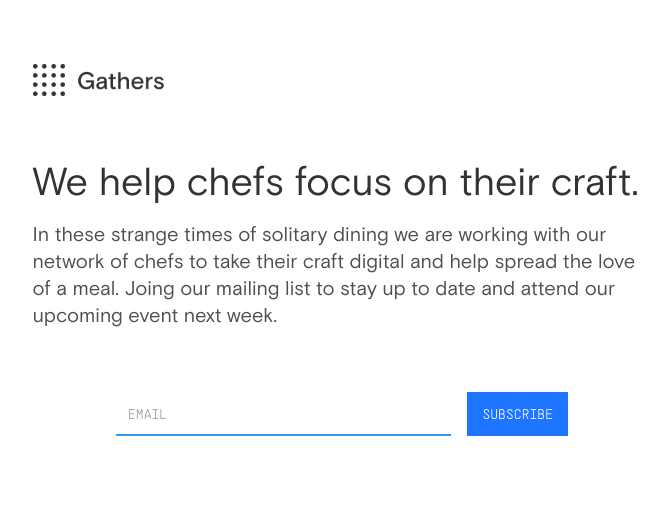
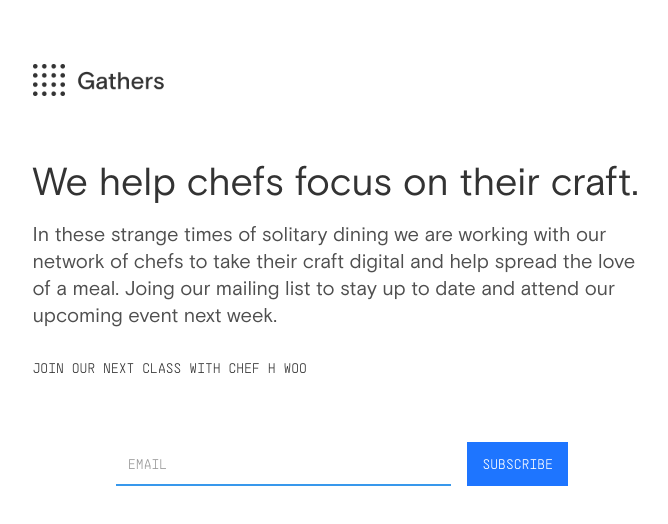
Before and after one commit to gathersapp/gathers, a Next.js app: page / in a window 1280 px wide. Shown: the top 524 px of the page, without its empty margins (298-966 px from the left). Built offline with nearby package versions, Linux system fonts and the light colour scheme.

Commit message:
Added links

```diff
--- a/pages/index.js
+++ b/pages/index.js
@@ -8,9 +8,13 @@ import Head from 'next/head'
           <link href="/gathers.webflow.css" rel="stylesheet"></link>
           <script src="js/webflow.js" type="static/javascript"></script>
       </Head>
-      <div className="div-block"><img src="/Header.png" width="132" alt="" className="image"></img>
+      <div className="div-block"><a href="https://gathers.app"><img src="/Header.png" width="132" alt="" className="image"></img></a>
         <h1 className="heading">We help chefs focus on their craft.</h1>
         <p className="paragraph">In these strange times of solitary dining we are working with our network of chefs to take their craft digital and help spread the love of a meal. Joing our mailing list to stay up to date and attend our upcoming event next week.</p>
+        <br></br>
+        <div class="actionLink">
+          <a href="https://gathers.app/maru"><p>Join our next class with Chef H Woo</p></a>
+          </div>
         <div className="form-block w-form">
           <form id="wf-form-Email-Form" name="wf-form-Email-Form" data-name="Email Form" action="https://app.us19.list-manage.com/subscribe/post?u=41be7e7ae6c2606795957f497&amp;id=55f96fcb64" method="post" className="form"><input type="email" className="text-field w-input" autoFocus="true" maxLength="256" name="email" data-name="Email" placeholder="Email" id="email" required=""></input><input type="submit" value="Subscribe" data-wait="Please wait..." className="submit-button w-button"></input></form>
           <div className="success-message w-form-done">
--- a/public/gathers.webflow.css
+++ b/public/gathers.webflow.css
@@ -82,6 +82,32 @@
     text-transform: uppercase;
 }
 
+a {
+    font-family: Supply, sans-serif;
+    text-transform: uppercase;
+    margin-left: auto;
+    margin-right: auto;
+}
+
+.actionLink {
+    margin-left: auto;
+    margin-right: auto;
+    text-align: center;
+}
+
+.actionLink p {
+    background-color: #1e75ff;
+    margin-left: auto;
+    margin-right: auto;
+    display: inline-block;
+    padding-left: 5px;
+    padding-right: 5px;
+    padding-top: 2px;
+    padding-bottom: 2px;
+    border-radius: 4px;
+    color: white;
+}
+
 .success-message {
     background-color: transparent;
 }
```
